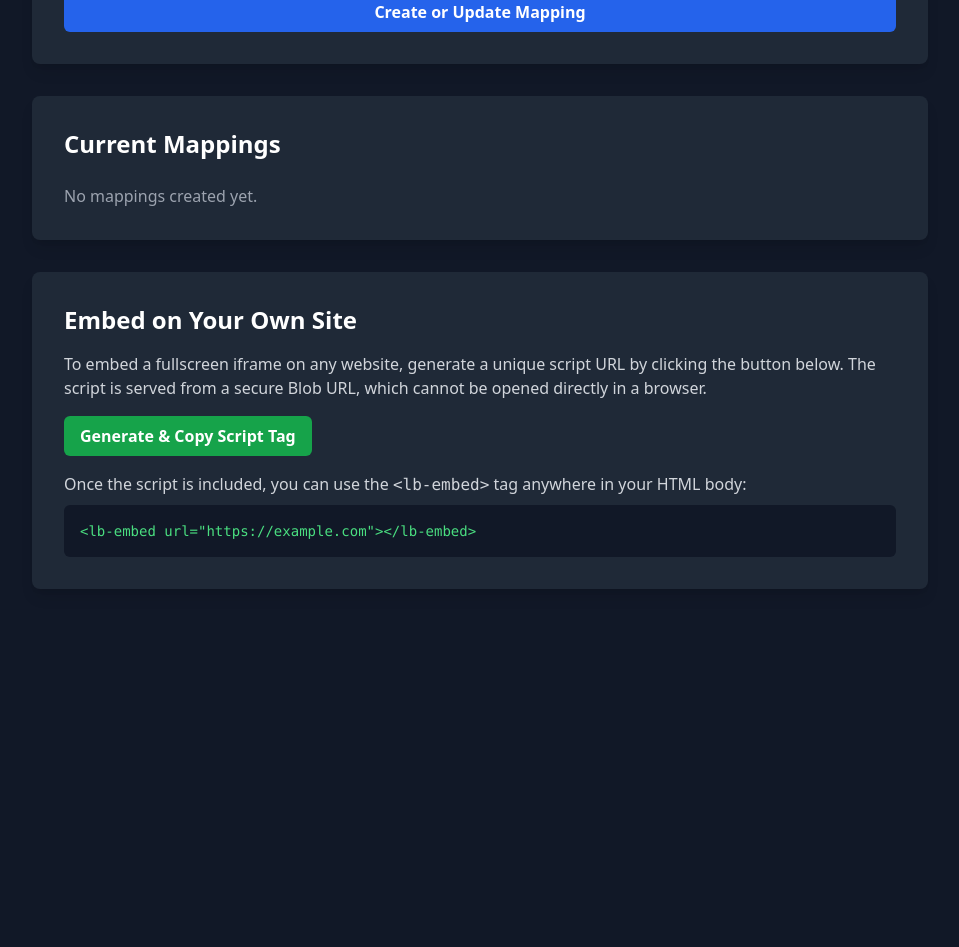
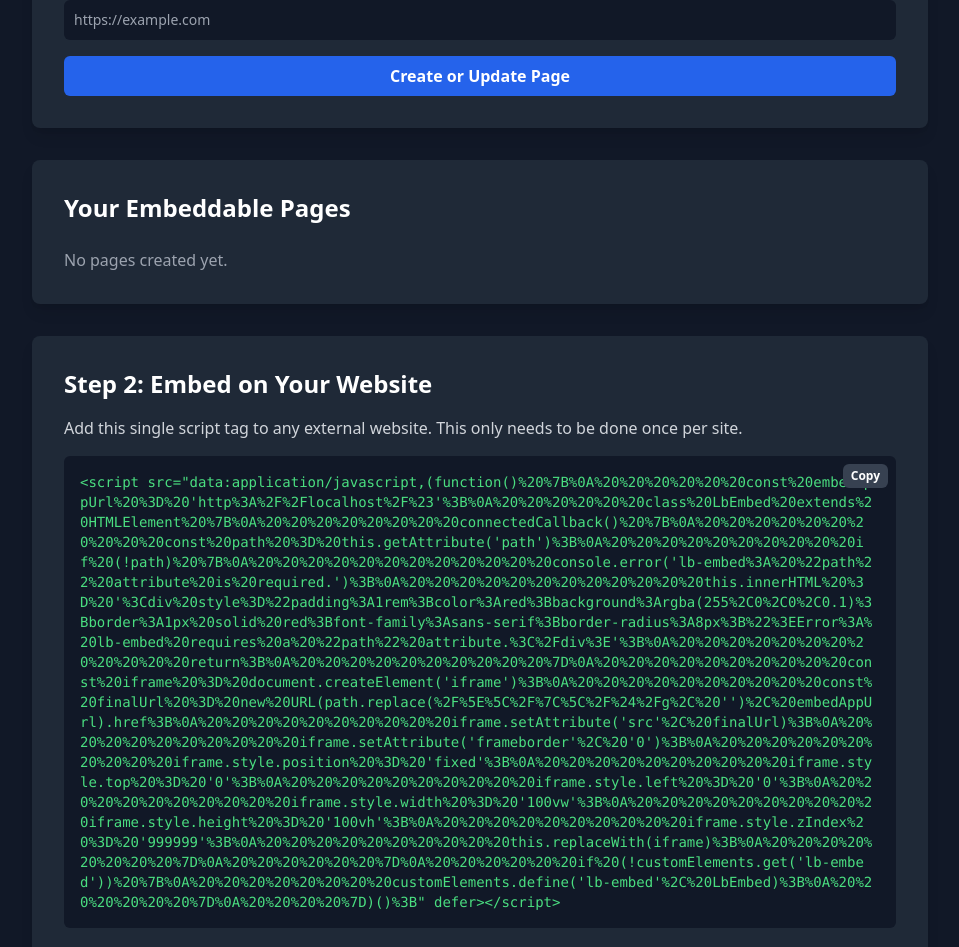
Before and after one commit to dgstuff/newbypasser, a React (Vite) app: page /#/admin in a window 1280 px wide. Shown: the part 352-1299 px from the top of the page, without its empty margins (160-1119 px from the left). Before the commit the page ends 973 px from the top, so only its background shows below. Built offline with nearby package versions, Linux system fonts and the light colour scheme.

Commit message:
Update AdminPage.tsx

```diff
--- a/components/AdminPage.tsx
+++ b/components/AdminPage.tsx
@@ -1,17 +1,29 @@
-import React, { useState } from 'react';
+import React, { useState, useMemo } from 'react';
 import { useMappings } from '../contexts/MappingsContext';
 
-const embedScript = `(function() {
+const AdminPage: React.FC = () => {
+  const { mappings, addMapping, basePath } = useMappings();
+  const [path, setPath] = useState('');
+  const [targetUrl, setTargetUrl] = useState('');
+  const [copySuccess, setCopySuccess] = useState('');
+
+  const embedScript = useMemo(() => {
+    // This script will run on the user's external site.
+    // It finds all <lb-embed> tags and replaces them with an iframe
+    // that points back to THIS application.
+    return `(function() {
+      const embedAppUrl = '${basePath}';
       class LbEmbed extends HTMLElement {
         connectedCallback() {
-      const url = this.getAttribute('url');
-      if (!url) {
-        console.error('lb-embed: "url" attribute is required.');
-        this.innerHTML = '<div style="padding:1rem;color:red;background:rgba(255,0,0,0.1);border:1px solid red;font-family:sans-serif;border-radius:8px;">Error: lb-embed requires a "url" attribute.</div>';
+          const path = this.getAttribute('path');
+          if (!path) {
+            console.error('lb-embed: "path" attribute is required.');
+            this.innerHTML = '<div style="padding:1rem;color:red;background:rgba(255,0,0,0.1);border:1px solid red;font-family:sans-serif;border-radius:8px;">Error: lb-embed requires a "path" attribute.</div>';
             return;
           }
           const iframe = document.createElement('iframe');
-      iframe.setAttribute('src', url);
+          const finalUrl = new URL(path.replace(/^\\/|\\/$/g, ''), embedAppUrl).href;
+          iframe.setAttribute('src', finalUrl);
           iframe.setAttribute('frameborder', '0');
           iframe.style.position = 'fixed';
           iframe.style.top = '0';
@@ -26,14 +38,14 @@ const embedScript = `(function() {
         customElements.define('lb-embed', LbEmbed);
       }
     })();`;
+  }, [basePath]);
 
+  const scriptTag = useMemo(() => {
+    if (!embedScript) return '';
+    const dataUrl = `data:application/javascript,${encodeURIComponent(embedScript)}`;
+    return `<script src="${dataUrl}" defer></script>`;
+  }, [embedScript]);
 
-const AdminPage: React.FC = () => {
-  const { mappings, addMapping, basePath } = useMappings();
-  const [path, setPath] = useState('');
-  const [targetUrl, setTargetUrl] = useState('');
-  const [scriptUrl, setScriptUrl] = useState<string | null>(null);
-  const [copySuccess, setCopySuccess] = useState('');
 
   const handleSubmit = (e: React.FormEvent) => {
     e.preventDefault();
@@ -52,17 +64,8 @@ const AdminPage: React.FC = () => {
     setTargetUrl('');
   };
 
-  const generateAndCopyScript = () => {
-    if (scriptUrl) {
-      URL.revokeObjectURL(scriptUrl);
-    }
-
-    const blob = new Blob([embedScript], { type: 'application/javascript' });
-    const url = URL.createObjectURL(blob);
-    setScriptUrl(url);
-
-    const scriptTag = `<script src="${url}" defer></script>`;
-
+  const copyScriptToClipboard = () => {
+    if (!scriptTag) return;
     navigator.clipboard.writeText(scriptTag).then(() => {
         setCopySuccess('Copied!');
         setTimeout(() => setCopySuccess(''), 2000);
@@ -72,12 +75,11 @@ const AdminPage: React.FC = () => {
     });
   };
 
-  const fullScriptTag = scriptUrl ? `<script src="${scriptUrl}" defer></script>` : '';
-
   return (
     <div className="max-w-4xl mx-auto space-y-8">
       <div className="bg-gray-800 rounded-lg shadow-lg p-8">
-        <h1 className="text-2xl font-bold text-white mb-6">Create New Mapping</h1>
+        <h1 className="text-2xl font-bold text-white mb-6">Step 1: Create an Embeddable Page</h1>
+        <p className="text-gray-400 mb-4">Define a path and the target URL you want to embed. This mapping is saved in your "backend" (this browser's local storage).</p>
         <form onSubmit={handleSubmit} className="space-y-4">
           <div>
             <label htmlFor="path" className="block text-sm font-medium text-gray-300 mb-1">Path</label>
@@ -90,7 +92,7 @@ const AdminPage: React.FC = () => {
                 id="path"
                 value={path}
                 onChange={(e) => setPath(e.target.value)}
-                placeholder="e.g., hello"
+                placeholder="e.g., my-game"
                 className="flex-1 block w-full rounded-none rounded-r-md bg-gray-900 border-gray-600 focus:ring-blue-500 focus:border-blue-500 sm:text-sm text-white p-2.5"
               />
             </div>
@@ -110,13 +112,13 @@ const AdminPage: React.FC = () => {
             type="submit"
             className="w-full bg-blue-600 hover:bg-blue-700 text-white font-bold py-2 px-4 rounded-md transition-colors focus:outline-none focus:ring-2 focus:ring-offset-2 focus:ring-offset-gray-800 focus:ring-blue-500"
           >
-            Create or Update Mapping
+            Create or Update Page
           </button>
         </form>
       </div>
 
       <div className="bg-gray-800 rounded-lg shadow-lg p-8">
-        <h2 className="text-2xl font-bold text-white mb-6">Current Mappings</h2>
+        <h2 className="text-2xl font-bold text-white mb-6">Your Embeddable Pages</h2>
         {mappings.length > 0 ? (
           <ul className="space-y-3">
             {mappings.map((mapping, index) => (
@@ -129,44 +131,33 @@ const AdminPage: React.FC = () => {
             ))}
           </ul>
         ) : (
-          <p className="text-gray-400">No mappings created yet.</p>
+          <p className="text-gray-400">No pages created yet.</p>
         )}
       </div>
 
       <div className="bg-gray-800 rounded-lg shadow-lg p-8">
-        <h2 className="text-2xl font-bold text-white mb-4">Embed on Your Own Site</h2>
+        <h2 className="text-2xl font-bold text-white mb-4">Step 2: Embed on Your Website</h2>
         <p className="text-gray-300 mb-4">
-          To embed a fullscreen iframe on any website, generate a unique script URL by clicking the button below. The script is served from a secure Blob URL, which cannot be opened directly in a browser.
+          Add this single script tag to any external website. This only needs to be done once per site.
         </p>
-        <div className="flex items-center space-x-4 mb-4">
+        <div className="relative bg-gray-900 rounded-md mb-4">
+            <pre className="p-4 text-green-400 font-mono text-sm overflow-x-auto" style={{ whiteSpace: 'pre-wrap', wordBreak: 'break-all' }}>
+            <code>{scriptTag}</code>
+            </pre>
             <button
-              onClick={generateAndCopyScript}
-              className="bg-green-600 hover:bg-green-700 text-white font-bold py-2 px-4 rounded-md transition-colors focus:outline-none focus:ring-2 focus:ring-offset-2 focus:ring-offset-gray-800 focus:ring-green-500"
+                onClick={copyScriptToClipboard}
+                className="absolute top-2 right-2 bg-gray-700 hover:bg-gray-600 text-white font-bold py-1 px-2 rounded-md text-xs"
             >
-              {scriptUrl ? 'Regenerate & Copy' : 'Generate & Copy Script Tag'}
+                {copySuccess ? 'Copied!' : 'Copy'}
             </button>
-            {copySuccess && <span className="text-green-400 transition-opacity">{copySuccess}</span>}
         </div>
 
-        {scriptUrl && (
-            <>
-            <p className="text-gray-400 mb-2">
-                Paste this script tag into your HTML, preferably just before the closing <code>&lt;/body&gt;</code> tag:
-            </p>
-            <div className="relative bg-gray-900 rounded-md">
-                <pre className="p-4 text-green-400 font-mono text-sm overflow-x-auto" style={{ whiteSpace: 'pre-wrap', wordBreak: 'break-all' }}>
-                <code>{fullScriptTag}</code>
-                </pre>
-            </div>
-            </>
-        )}
-
         <p className="text-gray-300 mt-4">
-          Once the script is included, you can use the <code>&lt;lb-embed&gt;</code> tag anywhere in your HTML body:
+          Now, use the <code>&lt;lb-embed&gt;</code> tag with the path you created in Step 1 to embed the content.
         </p>
         <div className="bg-gray-900 rounded-md p-4 mt-2">
             <pre className="text-green-400 font-mono text-sm">
-                <code>{`<lb-embed url="https://example.com"></lb-embed>`}</code>
+                <code>{`<lb-embed path="/my-game"></lb-embed>`}</code>
             </pre>
         </div>
       </div>
```
Lines whose indentation alone changed are shown as unchanged.
